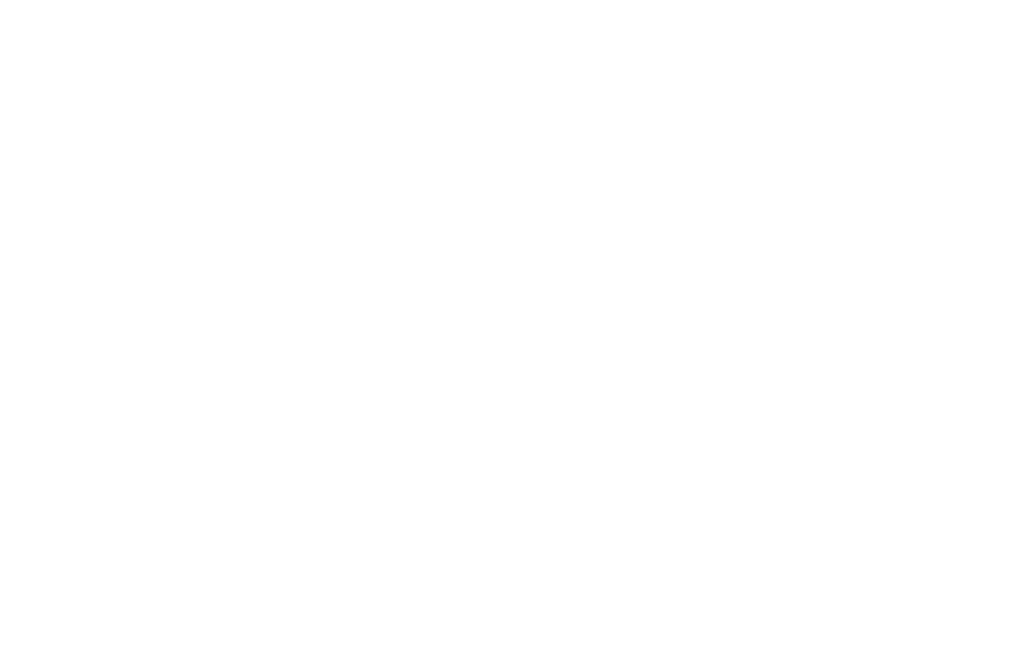
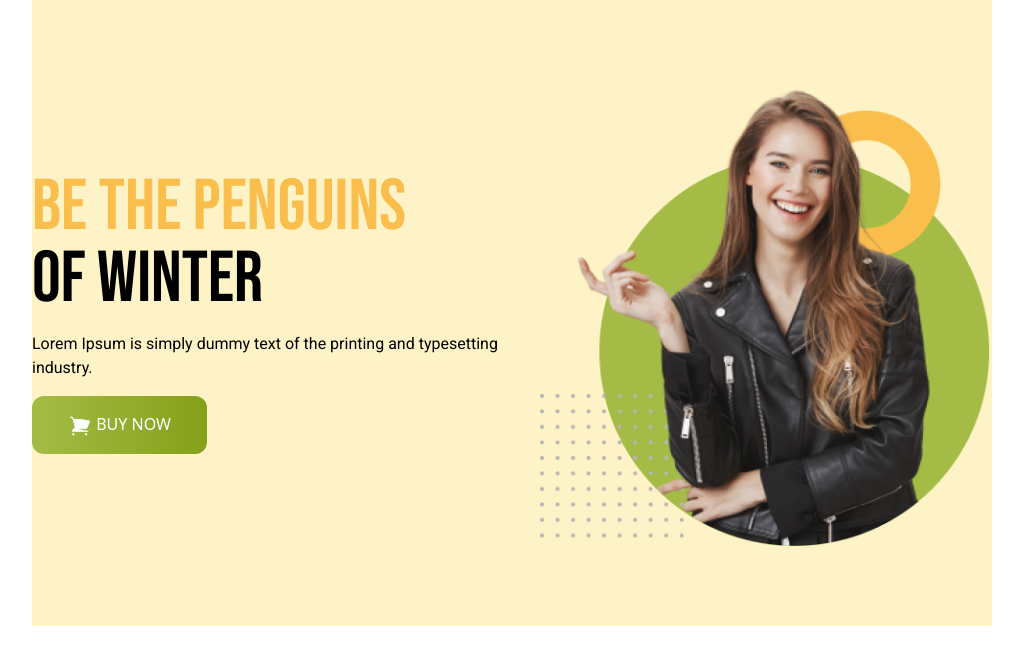
Before and after one commit to rabbani4443/penguin-fashion, a plain HTML site: page index.html in a window 1280 px wide. Shown: the whole page, without its empty margins (128-1151 px from the left). Drawn offline with nearby package versions, Linux system fonts and the light colour scheme.

Commit message:
Banner Section added

```diff
--- a/index.html
+++ b/index.html
@@ -5,9 +5,50 @@
     <meta name="viewport" content="width=device-width, initial-scale=1.0">
     <title>Penguin Fashion</title>
     <script src="https://cdn.tailwindcss.com"></script>
+        <!-- google fonts: Bebas Neue and Roboto -->
+        <link rel="preconnect" href="https://fonts.googleapis.com">
+        <link rel="preconnect" href="https://fonts.gstatic.com" crossorigin>
+        <link href="https://fonts.googleapis.com/css2?family=Bebas+Neue&family=Roboto:wght@400;500;700;900&display=swap"
+            rel="stylesheet">
+        <style>
+            .font-bebas {
+                font-family: 'Bebas Neue', sans-serif;
+            }
+
+            .font-roboto {
+                font-family: 'Roboto', sans-serif;
+            }
+        </style>
 
 </head>
 <body>
+    <header class="bg-amber-100 w-10/12 py-20 md:w-3/4 m-auto" >
+        <!-- Start Nav bar Section -->
+        <nav >
 
+        </nav>
+        <!-- Start Nav bar Section -->
+       <!-- Start Banner Section -->
+        <div class="flex flex-col md:flex-row justify-around items-center">
+            <div class="space-y-4">
+                <h1 class="text-7xl uppercase font-bebas">
+                    <span class="text-[#FABE4C]">Be the Penguins </span>
+                    <br>of Winter</h1>
+                    <p class="font-roboto">Lorem Ipsum is simply dummy text of the printing
+                        and typesetting industry.</p>
+                    <button class=" py-4 px-9 uppercase rounded-xl text-white font-medium bg-gradient-to-r from-[#A4BC46] to-[#85A019]">
+                        <svg xmlns="http://www.w3.org/2000/svg" fill="white" viewBox="0 0 24 24" strokeWidth={1.5} stroke="currentColor" class="w-6 h-6 inline">
+                            <path strokeLinecap="round" strokeLinejoin="round" d="M2.25 3h1.386c.51 0 .955.343 1.087.835l.383 1.437M7.5 14.25a3 3 0 00-3 3h15.75m-12.75-3h11.218c1.121-2.3 2.1-4.684 2.924-7.138a60.114 60.114 0 00-16.536-1.84M7.5 14.25L5.106 5.272M6 20.25a.75.75 0 11-1.5 0 .75.75 0 011.5 0zm12.75 0a.75.75 0 11-1.5 0 .75.75 0 011.5 0z" />
+                          </svg>  BUY NOW</button>
+            </div>
+            <div>
+                <img src="asset/images/model.png" alt="" srcset="">
+            </div>
+        </div>
+     <!-- End Banner Section -->
+    </header>
+
+<main></main>
+    <footer></footer>
 </body>
 </html>
```
Also changed, not shown: asset/icons/bg1.png (added), asset/icons/bg2.png (added), asset/icons/bg3.png (added), asset/icons/box.png (added), asset/icons/house.png (added), asset/icons/logo.png (added), asset/icons/question.png (added), asset/icons/shopping-cart 1.png (added), asset/images/jacket-1.png (added), asset/images/jacket-2.png (added), asset/images/jacket-3.png (added), asset/images/jacket-4.png (added), asset/images/jacket-5.png (added), asset/images/jacket-6.png (added), 2 more files.
